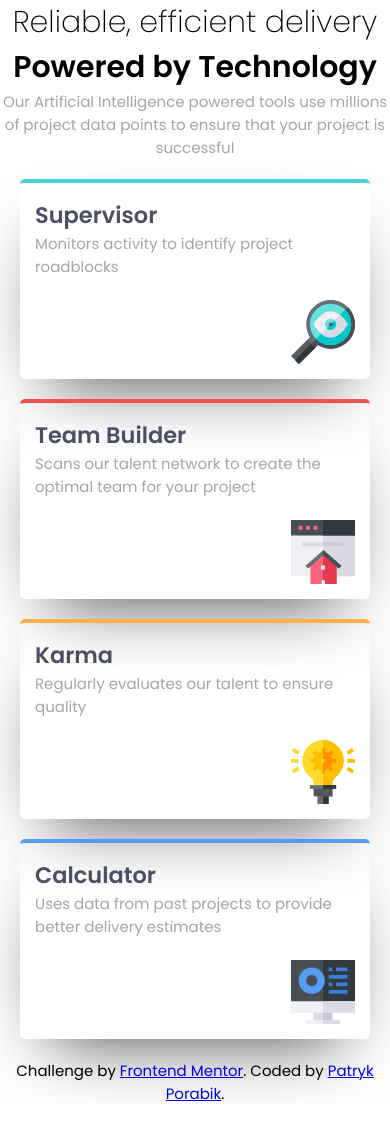
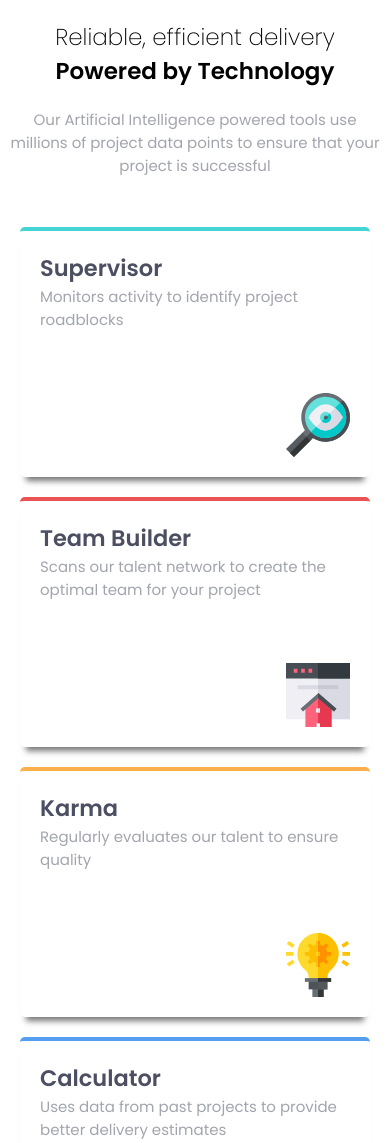
Before and after one commit to PatrykPorabik/four_frontend_mentor, a plain HTML site: page index.html in a window 390 px wide. Shown: the top 1143 px of the page. Before the commit the page ends 1105 px from the top, so only its background shows below. Drawn offline with Linux system fonts and the light colour scheme.

Commit message:
finish mobile view with mobile first approach

```diff
--- a/index.html
+++ b/index.html
@@ -40,10 +40,10 @@
     </div>
   </main>
 
-  <footer>
-    <p class="attribution">
-      Challenge by <a href="https://www.frontendmentor.io?ref=challenge" target="_blank">Frontend Mentor</a>.
-      Coded by <a href="http://porabik.pl">Patryk Porabik</a>.
+  <footer class="footer">
+    <p class="footer__paragraph">
+      Challenge by <a class="footer__link" href="https://www.frontendmentor.io?ref=challenge" target="_blank">Frontend Mentor</a>.
+      Coded by <a class="footer__link" href="http://porabik.pl">Patryk Porabik</a>.
     </p>
   </footer>
 </body>
--- a/scss/base/_main.scss
+++ b/scss/base/_main.scss
@@ -10,18 +10,26 @@
 body {
     font-family: $font;
     font-size: $font-size;
+    display: flex;
+    flex-direction: column;
+    justify-content: center;
     text-align: center;
 }
 
 .header {
     &__title {
+        font-size: 23px;
         font-weight: 200;
+        margin: 20px 5px;
         &--highlight {
             font-weight: 600;
+            display: flex;
+            justify-content: center;
         }
     }
     &__content {
         color: $light-blue;
+        margin: 15px 10px 30px 10px;
     }
 }
 
@@ -29,9 +37,9 @@ body {
     background-color: #ffffff;
     border-radius: 5px;
     box-shadow: $shadow;
-    height: 200px;
+    height: 250px;
     margin: 20px;
-    padding: 15px;
+    padding: 20px;
     text-align: left;
     &__title {
         font-weight: 700;
@@ -58,3 +66,15 @@ body {
         border-top: 4px solid $primary-blue;
     }
 }
+.footer {
+    font-size: 12px;
+    margin: 10px;
+    &__paragraph {
+        color: $light-blue;
+
+    }
+    &__link {
+        color: $dark-blue;
+        text-decoration: none;
+    }
+}
--- a/scss/base/_variables.scss
+++ b/scss/base/_variables.scss
@@ -14,4 +14,4 @@ $font: Poppins;
 $font-size: 15px;
 
 /* Additional tools */
-$shadow: 0px 30px 70px -30px rgba(0,0,0,0.75);
+$shadow: 0 10px 6px -6px #777;
```
Also changed, not shown: scss/style.css, 1 other file.
